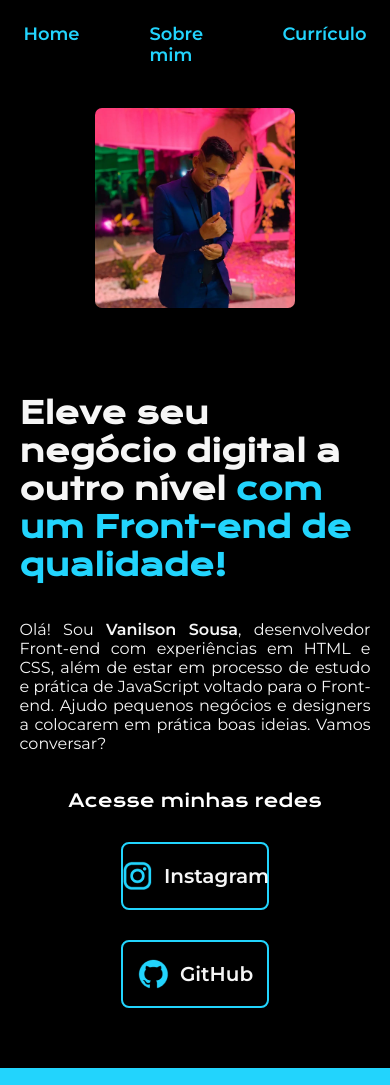
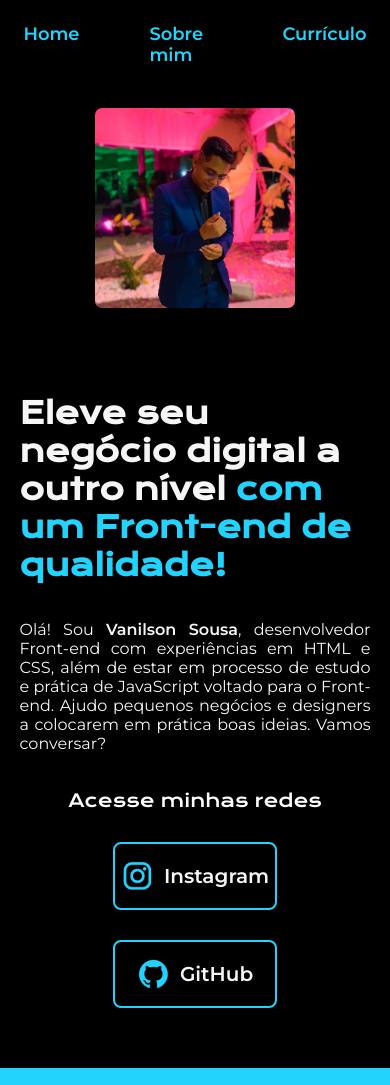
Before and after one commit to Vanilson11/portfolio2-vanilson, a plain HTML site: page index.html in a window 390 px wide. Shown: the top 1085 px of the page. Drawn offline with nearby package versions, Linux system fonts and the light colour scheme.

Commit message:
atualização de estilos 3

```diff
--- a/estilos/style.css
+++ b/estilos/style.css
@@ -166,7 +166,7 @@ body{
     }
 
     .apresentacao__link__navegacao{
-        width: 42%;
+        width: 47%;
     }
 
     .apresentacao > img{
```
